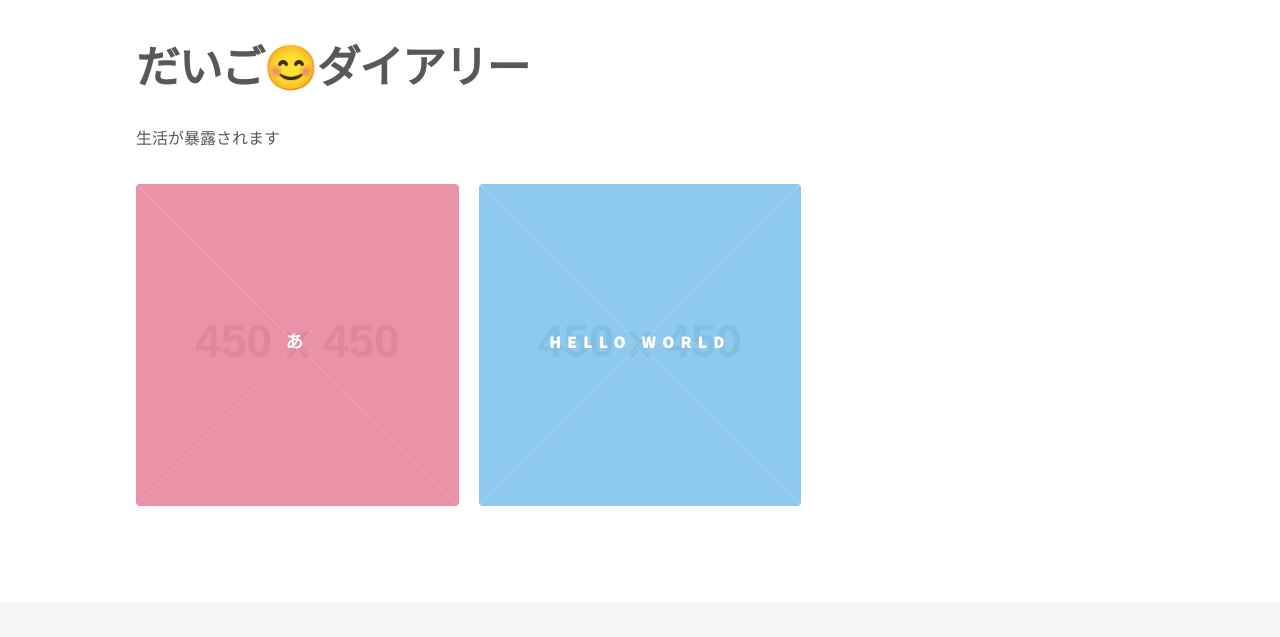
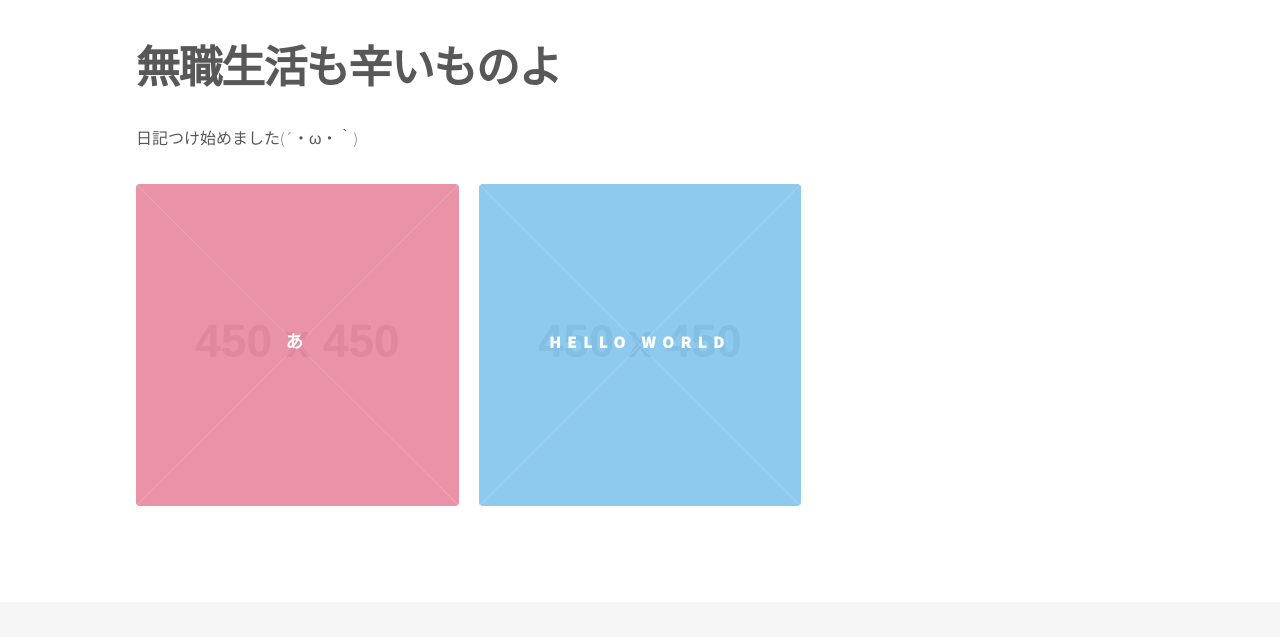
Before and after one commit to mdg-sys/mdg-sys.github.io, a plain HTML site: page index.html in a window 1280 px wide. Shown: the part 163-800 px from the top of the page. Drawn offline with Linux system fonts and the light colour scheme; placeholder pictures from the web are drawn by us.

Commit message:
Site updated: 2021-02-23 09:55:30

```diff
--- a/index.html
+++ b/index.html
@@ -113,8 +113,8 @@
 
                 <!-- Main Content -->
                 <header>
-    <h1>だいご😊ダイアリー</h1>
-    <p>生活が暴露されます</p>
+    <h1>無職生活も辛いものよ</h1>
+    <p>日記つけ始めました(´・ω・｀)</p>
 </header>
 
 <section class="tiles">
```
